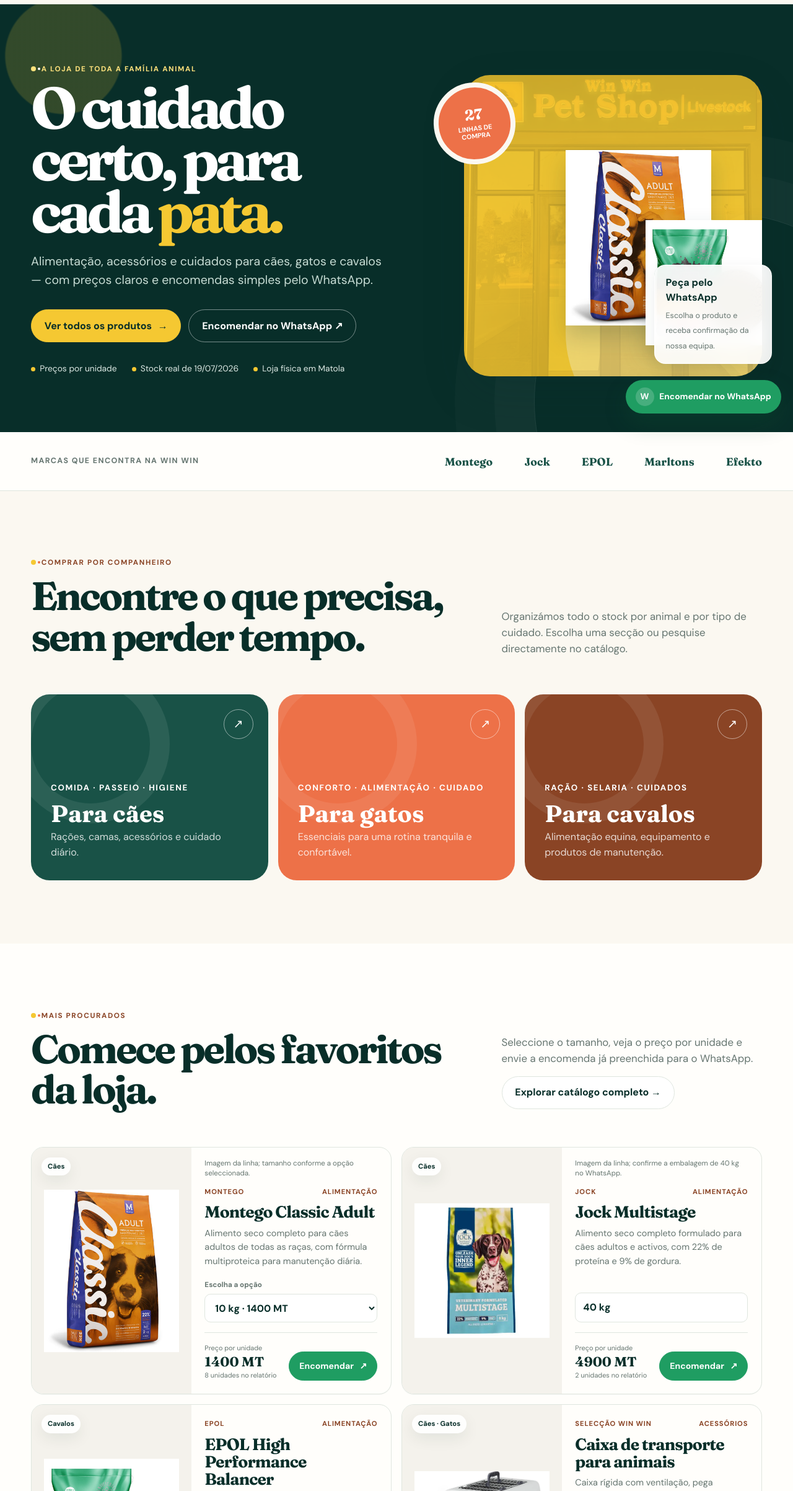
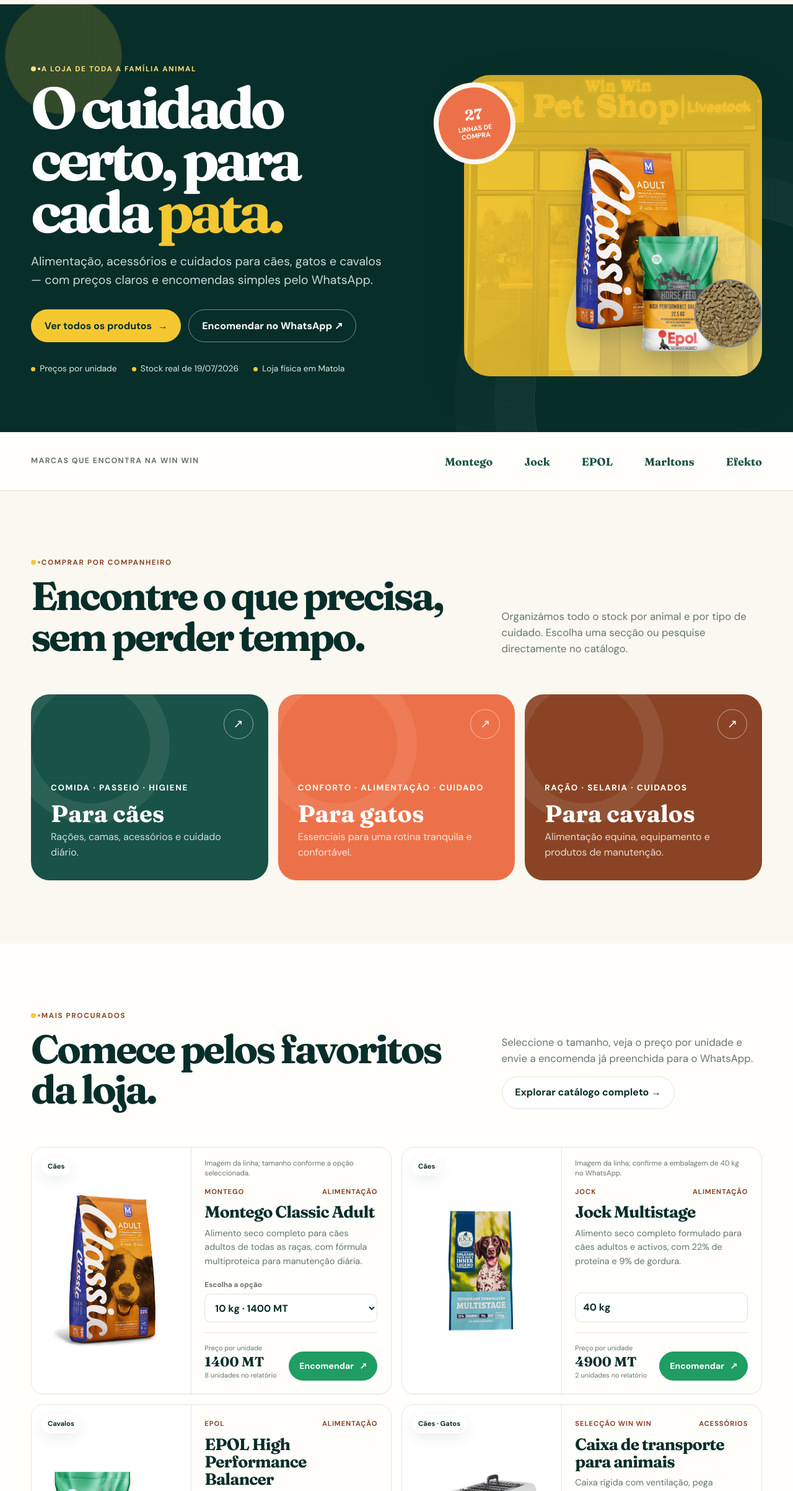
Before and after one commit to Layre-km/win-win-pet-shop, a website: page index.html in a window 1280 px wide. Shown: the part 114-2519 px from the top of the page at 62% size. Drawn offline with Linux system fonts and the light colour scheme.

Commit message:
Refine product imagery and responsive layouts

```diff
--- a/assets/css/site-v2.css
+++ b/assets/css/site-v2.css
@@ -31,11 +31,13 @@
 }
 
 html {
+  overflow-x: clip;
   scroll-behavior: smooth;
 }
 
 body {
   margin: 0;
+  overflow-x: hidden;
   background: var(--cream);
   color: var(--ink);
   font-family: "DM Sans", Arial, sans-serif;
@@ -535,17 +537,17 @@
 }
 
 .hero-art__product--dog {
-  right: 17%;
-  bottom: 4%;
-  width: 49%;
-  height: 84%;
+  right: 19%;
+  bottom: 1%;
+  width: 54%;
+  height: 89%;
 }
 
 .hero-art__product--horse {
-  right: -3%;
-  bottom: 7%;
-  width: 42%;
-  height: 48%;
+  right: -1%;
+  bottom: 2%;
+  width: 45%;
+  height: 51%;
 }
 
 .hero-art__badge {
@@ -578,31 +580,6 @@
   font-weight: 800;
   line-height: 1.15;
   text-transform: uppercase;
-}
-
-.hero-art__card {
-  position: absolute;
-  z-index: 4;
-  right: -1rem;
-  bottom: 1.25rem;
-  max-width: 190px;
-  border: 1px solid rgba(255, 255, 255, 0.8);
-  border-radius: 18px;
-  background: rgba(255, 255, 255, 0.92);
-  color: var(--forest-950);
-  padding: 1rem 1.1rem;
-  box-shadow: var(--shadow-sm);
-  backdrop-filter: blur(12px);
-}
-
-.hero-art__card strong {
-  display: block;
-  margin-bottom: 0.15rem;
-}
-
-.hero-art__card span {
-  color: var(--muted);
-  font-size: 0.78rem;
 }
 
 /* Brand and trust strips */
@@ -963,12 +940,14 @@
   min-height: 290px;
   place-items: center;
   overflow: hidden;
-  background: #f4f2ec;
-  padding: 1.25rem;
+  border-bottom: 1px solid var(--line);
+  background: var(--white);
+  padding: clamp(1.15rem, 2vw, 1.75rem);
 }
 
 .catalog-card__visual img {
-  width: 100%;
+  display: block;
+  width: min(100%, 320px);
   height: 255px;
   object-fit: contain;
   transition: transform 250ms ease;
@@ -1186,10 +1165,13 @@
 
 .featured-grid .catalog-card__visual {
   min-height: 100%;
+  border-right: 1px solid var(--line);
+  border-bottom: 0;
 }
 
 .featured-grid .catalog-card__visual img {
-  height: 300px;
+  width: min(100%, 300px);
+  height: 290px;
 }
 
 /* Ordering and location */
@@ -1623,14 +1605,15 @@
   z-index: 45;
   right: 1.2rem;
   bottom: 1.2rem;
-  display: inline-flex;
-  min-height: 52px;
+  display: grid;
+  width: 54px;
+  height: 54px;
   align-items: center;
-  gap: 0.55rem;
+  justify-content: center;
   border-radius: 999px;
   background: #1f9d62;
   color: var(--white);
-  padding: 0.75rem 1rem;
+  padding: 0;
   box-shadow: 0 16px 35px rgba(15, 85, 52, 0.28);
   font-size: 0.86rem;
   font-weight: 800;
@@ -1639,14 +1622,19 @@
 
 .floating-whatsapp::before {
   display: grid;
-  width: 30px;
-  height: 30px;
+  width: 36px;
+  height: 36px;
   place-items: center;
   border-radius: 50%;
   background: rgba(255, 255, 255, 0.18);
   content: "W";
 }
 
+body[data-page="inicio"] .floating-whatsapp,
+body[data-page="produtos"] .floating-whatsapp {
+  display: none;
+}
+
 [data-reveal] {
   opacity: 0;
   transform: translateY(18px);
@@ -1658,7 +1646,7 @@
   transform: translateY(0);
 }
 
-@media (max-width: 1040px) {
+@media (max-width: 1120px) {
   .nav-wrap {
     min-height: 76px;
   }
@@ -1740,6 +1728,8 @@
 
   .featured-grid .catalog-card__visual {
     min-height: 290px;
+    border-right: 0;
+    border-bottom: 1px solid var(--line);
   }
 
   .catalog-toolbar {
@@ -1776,16 +1766,16 @@
 
   .home-hero__grid {
     display: block;
-    padding: 4.5rem 0 2.5rem;
+    padding: 3.75rem 0 2.25rem;
   }
 
   .home-hero__copy h1 {
-    font-size: clamp(3.2rem, 15vw, 5.1rem);
+    font-size: clamp(3.15rem, 13.5vw, 4.75rem);
   }
 
   .hero-art {
-    min-height: 470px;
-    margin-top: 3rem;
+    min-height: 410px;
+    margin-top: 2.5rem;
   }
 
   .hero-art__panel {
@@ -1796,10 +1786,6 @@
     left: -0.5rem;
     width: 112px;
     height: 112px;
-  }
-
-  .hero-art__card {
-    right: 0.5rem;
   }
 
   .section-head,
@@ -1859,6 +1845,8 @@
 
   .catalog-card__visual {
     min-height: 100%;
+    border-right: 1px solid var(--line);
+    border-bottom: 0;
     padding: 0.8rem;
   }
 
@@ -1895,7 +1883,7 @@
   }
 }
 
-@media (max-width: 560px) {
+@media (max-width: 620px) {
   .button-row {
     flex-direction: column;
   }
@@ -1905,20 +1893,16 @@
   }
 
   .hero-art {
-    min-height: 390px;
+    min-height: 330px;
   }
 
   .hero-art__product--dog {
-    right: 22%;
-    width: 54%;
+    right: 21%;
+    width: 56%;
   }
 
   .hero-art__product--horse {
-    width: 44%;
-  }
-
-  .hero-art__card {
-    display: none;
+    width: 46%;
   }
 
   .brand-strip .wrap {
@@ -1934,12 +1918,26 @@
     padding: 3.8rem 0;
   }
 
+  .filter-chips {
+    display: grid;
+    grid-template-columns: repeat(2, minmax(0, 1fr));
+    overflow: visible;
+  }
+
+  .filter-chip {
+    width: 100%;
+    min-height: 44px;
+    padding-inline: 0.7rem;
+  }
+
   .catalog-card {
     display: flex;
   }
 
   .catalog-card__visual {
     min-height: 250px;
+    border-right: 0;
+    border-bottom: 1px solid var(--line);
   }
 
   .catalog-card__visual img {
@@ -1981,16 +1979,6 @@
   .floating-whatsapp {
     right: 0.75rem;
     bottom: 0.75rem;
-    width: 52px;
-    overflow: hidden;
-    padding: 0.7rem;
-    white-space: nowrap;
-  }
-
-  .floating-whatsapp::before {
-    flex: 0 0 36px;
-    width: 36px;
-    height: 36px;
   }
 }
 
--- a/assets/js/footer.js
+++ b/assets/js/footer.js
@@ -32,4 +32,4 @@
       <a href="https://share.google/BdUoluDgclMHXdL8E" target="_blank" rel="noopener">Abrir no Google Maps ↗</a>
     </div>
   </footer>
-  <a class="floating-whatsapp" href="https://wa.me/258856528659?text=Ol%C3%A1%2C%20Win%20Win%20Pet%20Shop!%20Gostaria%20de%20fazer%20uma%20encomenda." target="_blank" rel="noopener" aria-label="Fazer encomenda pelo WhatsApp">Encomendar no WhatsApp</a>`;
+  <a class="floating-whatsapp" href="https://wa.me/258856528659?text=Ol%C3%A1%2C%20Win%20Win%20Pet%20Shop!%20Gostaria%20de%20fazer%20uma%20encomenda." target="_blank" rel="noopener" aria-label="Fazer encomenda pelo WhatsApp"></a>`;
--- a/index.html
+++ b/index.html
@@ -65,15 +65,11 @@
         <div class="hero-art" aria-label="Produtos disponíveis na Win Win Pet Shop" data-reveal>
           <div class="hero-art__panel">
             <img class="hero-art__store" src="assets/images/catalog/loja-win-win.webp" alt="">
-            <img class="hero-art__product hero-art__product--dog" src="assets/images/catalog/montego-classic-adult.jpg" alt="Montego Classic Adult">
-            <img class="hero-art__product hero-art__product--horse" src="assets/images/catalog/epol-high-performance.jpg" alt="EPOL High Performance Balancer">
+            <img class="hero-art__product hero-art__product--dog" src="assets/images/catalog/montego-hero-cutout.webp" alt="Montego Classic Adult" width="915" height="1100">
+            <img class="hero-art__product hero-art__product--horse" src="assets/images/catalog/epol-hero-cutout.webp" alt="EPOL High Performance Balancer" width="1100" height="1100">
           </div>
           <div class="hero-art__badge">
             <div><strong>27</strong><span>linhas de compra</span></div>
-          </div>
-          <div class="hero-art__card">
-            <strong>Peça pelo WhatsApp</strong>
-            <span>Escolha o produto e receba confirmação da nossa equipa.</span>
           </div>
         </div>
       </div>
```
Also changed, not shown: assets/images/catalog/epol-hero-cutout.webp (added), assets/images/catalog/montego-hero-cutout.webp (added).
